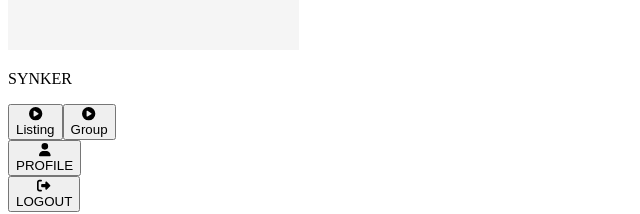
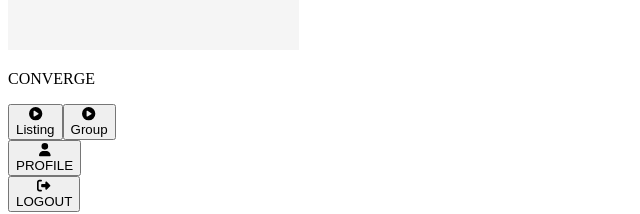
Before and after one commit to 3ricLu/HawkHacks, a React (Vite) app in the folder client/: page /home in a window 1280 px wide. Shown: the part 210-424 px from the top of the page, without its empty margins (0-640 px from the left). Built offline with nearby package versions, Linux system fonts and the light colour scheme.

Commit message:
converge

```diff
--- a/client/src/components/Navigation.tsx
+++ b/client/src/components/Navigation.tsx
@@ -47,7 +47,7 @@ const Navigation = () => {
             className="text-base sm:text-2xl md:text-3xl lg:text-3xl xl:text-4xl text-white w-2/3 font-bold text-left flex items-center"
             onClick={handleHomeClick}
           >
-            SYNKER
+            CONVERGE
           </p>
         </div>
         <div className="nav-bar-middle flex flex-col items-center">
```
